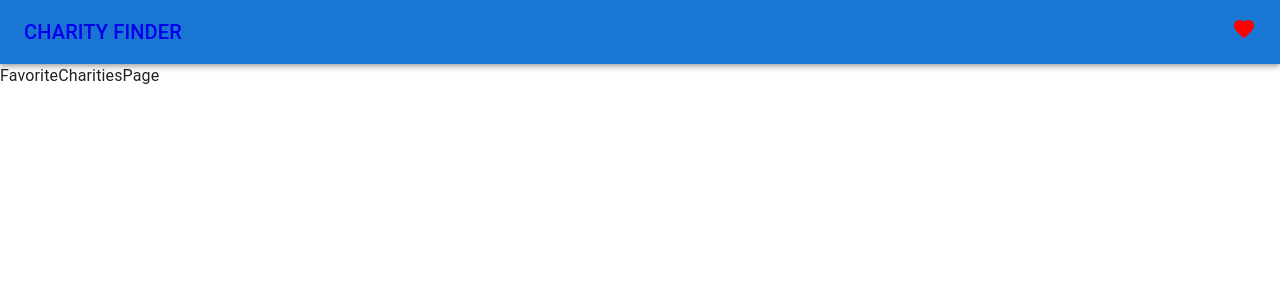
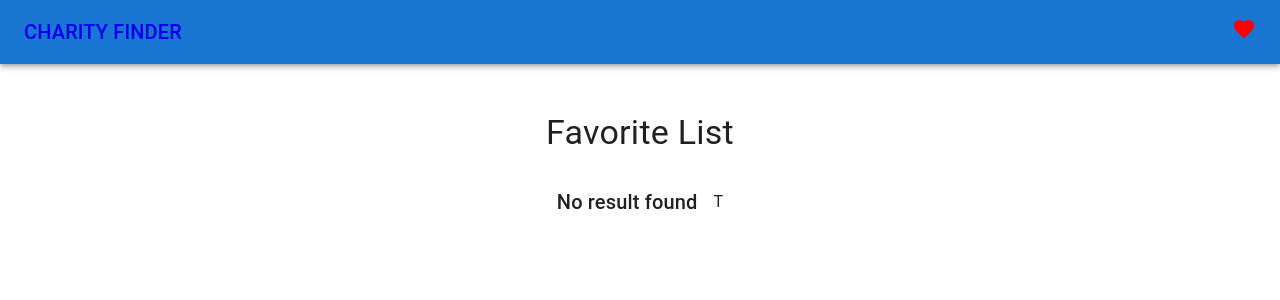
Before and after one commit to daniel-liemng/charity_finder_react, a React (Vite) app: page /favorites in a window 1280 px wide. Shown: the top 300 px of the page. Built offline with nearby package versions, Linux system fonts and the light colour scheme.

Commit message:
favorite page

```diff
--- a/src/pages/CharityDetailsPage.tsx
+++ b/src/pages/CharityDetailsPage.tsx
@@ -6,12 +6,20 @@ import Button from '@mui/material/Button';
 import Typography from '@mui/material/Typography';
 import FavoriteIcon from '@mui/icons-material/Favorite';
 
+const getFavoritesFromLocalStorage = () => {
+  const list = localStorage.getItem('favorite');
+
+  return list ? JSON.parse(list) : [];
+};
+
 const CharityDetailsPage = () => {
   const { id } = useParams();
 
   // eslint-disable-next-line @typescript-eslint/no-explicit-any
   const [charity, setCharity] = useState<any>();
-  const [favoriteList, setFavoriteList] = useState<(string | undefined)[]>([]);
+  const [favoriteList, setFavoriteList] = useState<(string | undefined)[]>(
+    getFavoritesFromLocalStorage()
+  );
 
   useEffect(() => {
     const fetchCharity = async () => {
@@ -23,8 +31,9 @@ const CharityDetailsPage = () => {
     fetchCharity();
   }, []);
 
-  const handleLike = (ein: string) => {
-    const newList = [...favoriteList, ein];
+  // eslint-disable-next-line @typescript-eslint/no-explicit-any
+  const handleLike = (charity: any) => {
+    const newList = [...favoriteList, charity];
     setFavoriteList(newList);
     localStorage.setItem('favorite', JSON.stringify(newList));
   };
@@ -73,7 +82,7 @@ const CharityDetailsPage = () => {
           startIcon={
             <FavoriteIcon fontSize='large' sx={{ color: '#ff0000' }} />
           }
-          onClick={() => handleLike(charity?.ein)}
+          onClick={() => handleLike(charity)}
         >
           Like this organization
         </Button>
--- a/src/pages/FavoriteCharitiesPage.tsx
+++ b/src/pages/FavoriteCharitiesPage.tsx
@@ -1,5 +1,65 @@
+import { Link } from 'react-router-dom';
+import { Box, Card, CardContent, Typography } from '@mui/material';
+
+const getFavoritesFromLocalStorage = () => {
+  const list = localStorage.getItem('favorite');
+
+  return list ? JSON.parse(list) : [];
+};
+
 const FavoriteCharitiesPage = () => {
-  return <div>FavoriteCharitiesPage</div>;
+  const fList = getFavoritesFromLocalStorage();
+
+  console.log('pppp', fList);
+
+  return (
+    <Box sx={{ textAlign: 'center', marginTop: '3rem' }}>
+      <Typography variant='h4'>Favorite List</Typography>
+      <Box
+        sx={{
+          display: 'flex',
+          alignItems: 'center',
+          justifyContent: 'center',
+          gap: '1rem',
+          flexWrap: 'wrap',
+          marginTop: '2rem',
+        }}
+      >
+        {fList && fList.length > 0 ? (
+          // eslint-disable-next-line @typescript-eslint/no-explicit-any
+          fList.map((charity: any) => (
+            <Link to={`/charity/${charity.ein}`} key={charity?.ein}>
+              <Card sx={{ width: 400, height: 120 }}>
+                <CardContent>
+                  <Box
+                    sx={{
+                      display: 'flex',
+                      alignItems: 'center',
+                      gap: '1rem',
+                    }}
+                  >
+                    <img
+                      src={
+                        charity?.logoUrl ||
+                        'https://res.cloudinary.com/everydotorg/image/upload/c_lfill,w_24,h_24,dpr_2/c_crop,ar_24:24/q_auto,f_auto,fl_progressive/faja_profile/ujpg0yviv3yctjw4san3'
+                      }
+                      alt='logo'
+                    />
+                    <Typography gutterBottom variant='h6' component='div'>
+                      {charity?.name}
+                    </Typography>
+                  </Box>
+                </CardContent>
+              </Card>
+            </Link>
+          ))
+        ) : (
+          <Typography variant='h6'>No result found</Typography>
+        )}
+        T
+      </Box>
+    </Box>
+  );
 };
 
 export default FavoriteCharitiesPage;
```
